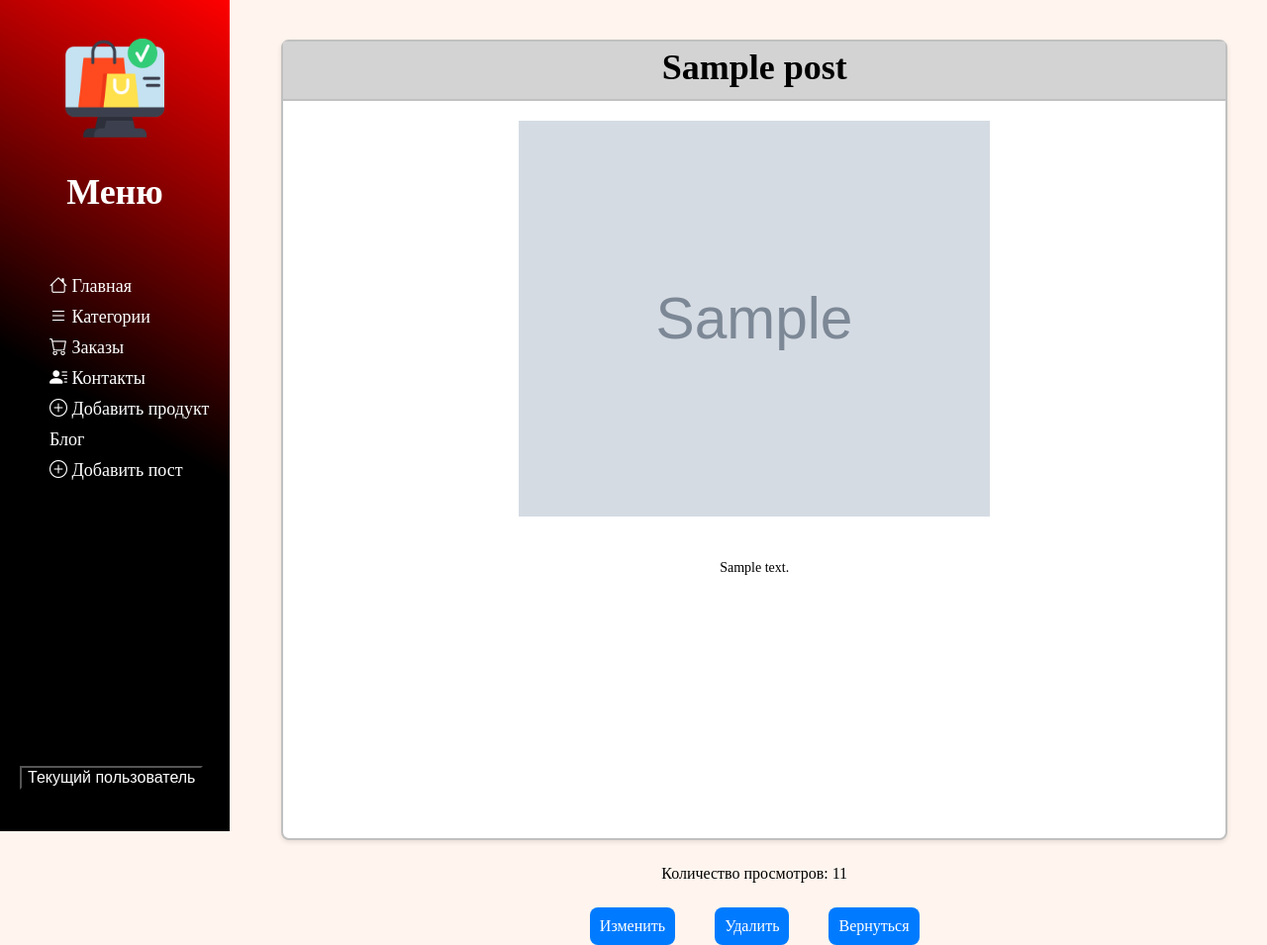
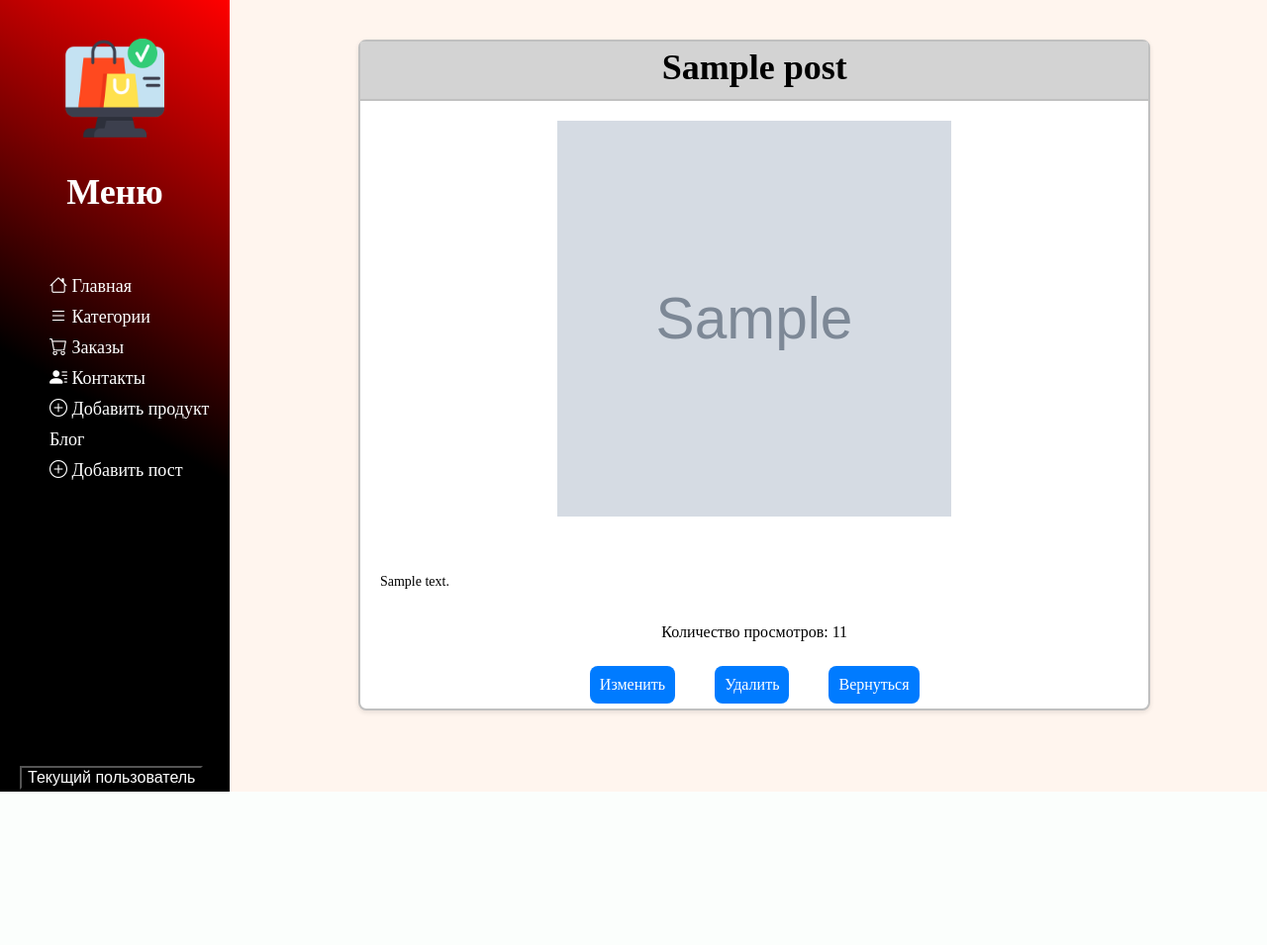
Before and after one commit to ScratchDK/ProjectWebStore, a Django app: page /post/1/ in a window 1280 px wide. Shown: the whole page at 99% size. After the commit the page ends 800 px from the top, so only its background shows below. Run offline with Django 5.2, Linux system fonts and the light colour scheme; tables that the repository leaves empty hold one stand-in row (values such as "Sample post"); grey boxes marked "Sample" are stand-in pictures; some libraries are stand-ins or nearby versions.

Commit message:
внесены небольшие правки в дизайн страниц постов блога

```diff
--- a/blog/templates/blog/post_detail.html
+++ b/blog/templates/blog/post_detail.html
@@ -13,7 +13,7 @@
         <div class="post-card">
             <div class="post-title"><strong>{{ post.title }}</strong></div>
             <img src="{{ post.preview_image.url }}" alt="{{ post.title }}" class="img-post">
-            <div class="post-content">{{ post.content }}</div>
+            <div class="post-content">{{ post.content|linebreaks }}</div>
             <div class="post-count"> Количество просмотров: {{ post.views_count }}</div>
             <div class="footer">
                 <a href="{% url 'blog:update_post' post.id %}">Изменить</a>
--- a/static/css/post_detail.css
+++ b/static/css/post_detail.css
@@ -11,8 +11,8 @@
     border-radius: 8px;
     padding-bottom: 5px;
     margin: 20px;
-    width: 100%;
-    height: 100vh;
+    width: 80%;
+    height: auto;
     box-shadow: 0 2px 5px rgba(0, 0, 0, 0.1);
     text-align: center;
     border: solid Silver 2px;
@@ -32,7 +32,8 @@
 .post-content {
     padding: 20px;
     font-size: 14px;
-    height: 36%;
+    height: auto;
+    text-align: left;
 }
 .post-card a {
     display: block;
```
